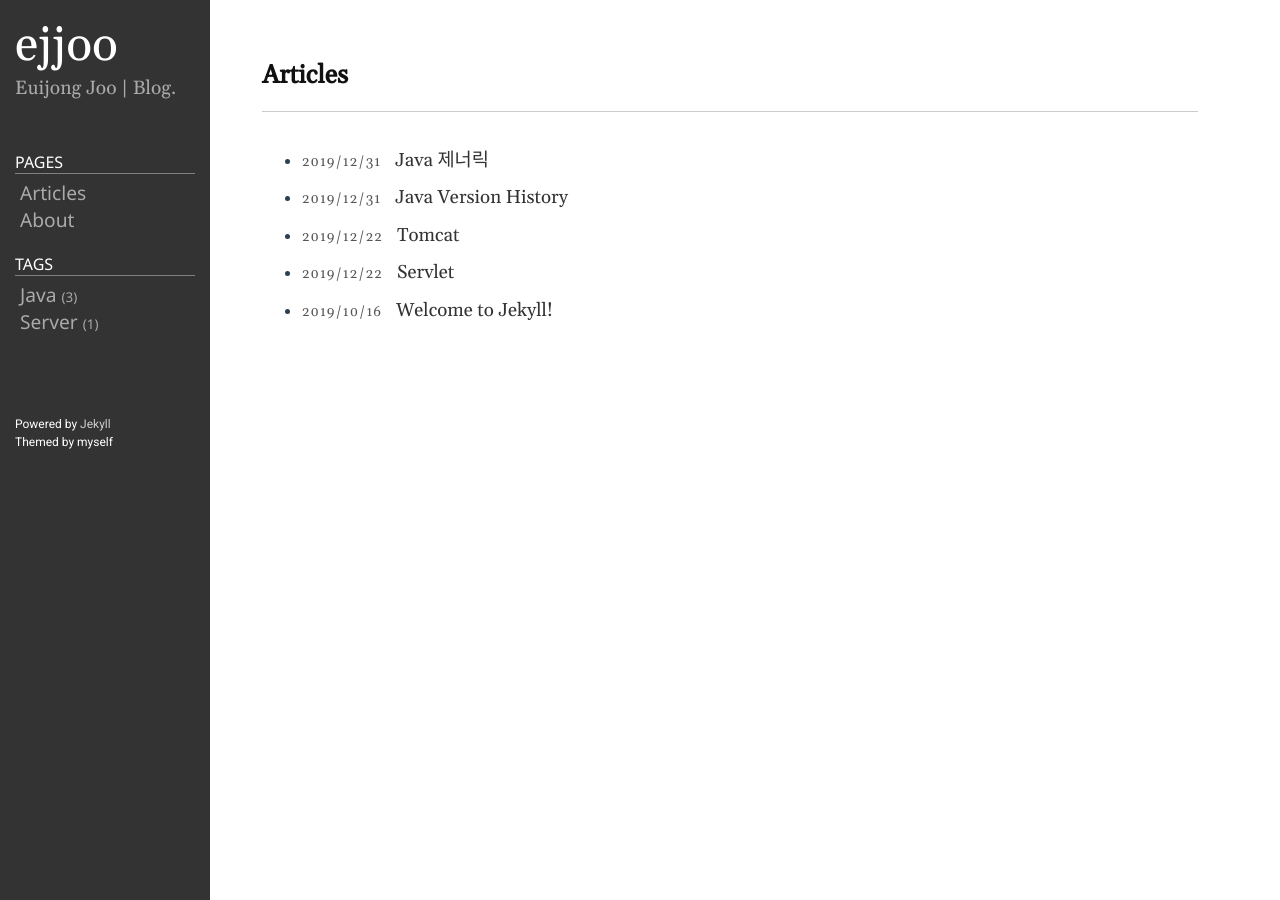
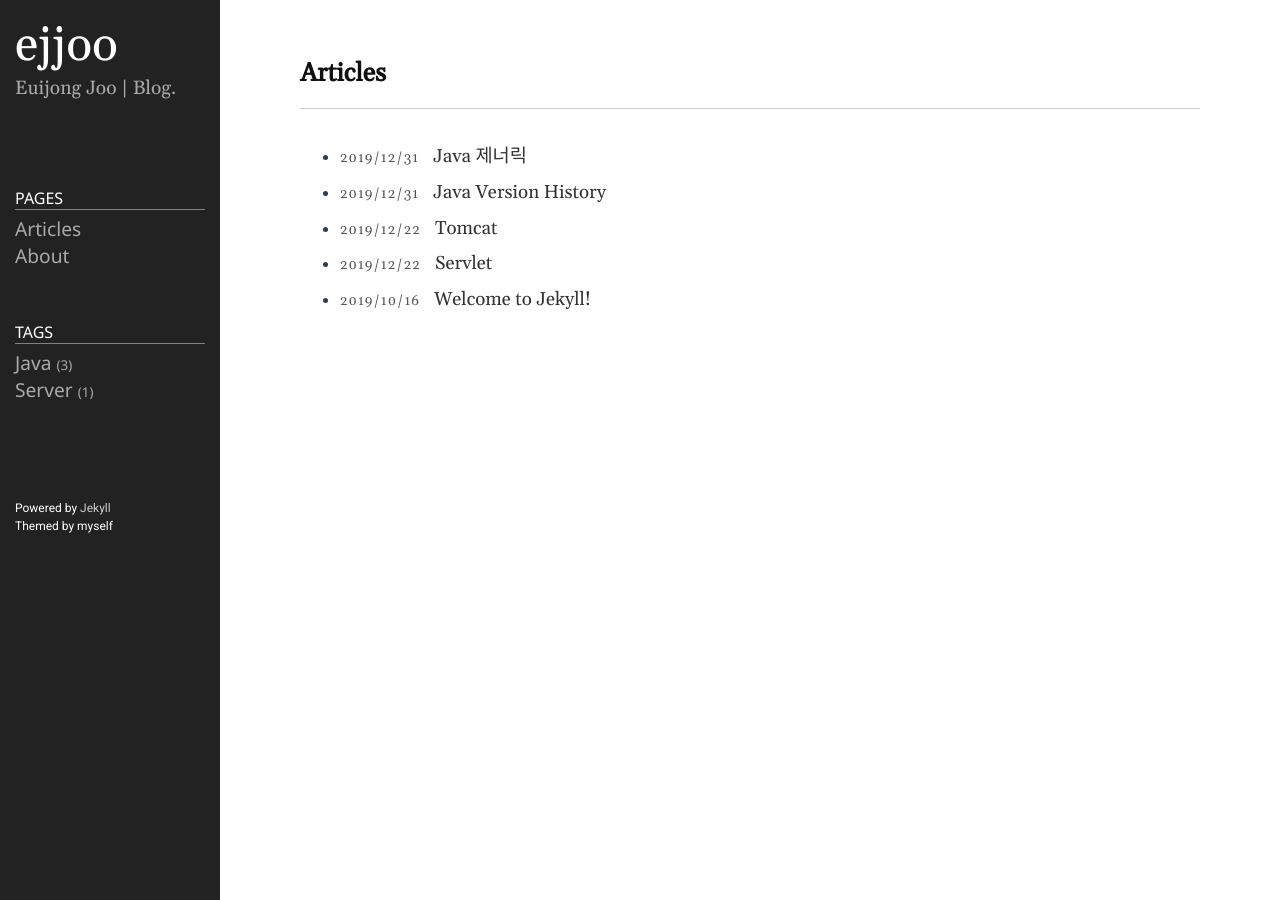
Before and after one commit to ejjoo/ejjoo.github.io, a Jekyll site: the page built from index.markdown, in a window 1280 px wide. Built offline with Jekyll 4.4.1, drawn with Linux system fonts in a browser that asks for light colours.

Commit message:
apply responsive for theme

```diff
--- a/_includes/default.html
+++ b/_includes/default.html
@@ -5,11 +5,13 @@
   <!-- <link href="/public/css/bootstrap.min.css" rel="stylesheet"> -->
   <link href="/public/css/style.css" rel="stylesheet">
   <body>
-	<div class="sidebar">
-		{% include sidebar.html %}
-	</div>
-	<div class="content">
-		{{ content }}
+  	<div class="container">
+		<div class="sidebar">
+			{% include sidebar.html %}
+		</div>
+		<div class="content">
+			{{ content }}
+		</div>
 	</div>
   </body>
 </html>
--- a/_includes/sidebar.html
+++ b/_includes/sidebar.html
@@ -1,4 +1,4 @@
-<div class="sidebar-header">
+<div class="sidebar-item sidebar-header">
 	<div class='sidebar-brand'>
 		<a href="/about/">{{ site.title }}</a>
 	</div>
@@ -11,7 +11,7 @@
 	{%- endif -%}
 </div>
 
-<nav class="sidebar-nav">
+<div class="sidebar-item sidebar-nav">
 	<ul class="nav">
       <li class="nav-title">Pages</li>
 	  <li>
@@ -30,9 +30,9 @@
 	    {% endif %}
 	  {% endfor %}
 	</ul>
-</nav>
+</div>
 
-<nav class="sidebar-nav">
+<div class="sidebar-item sidebar-nav">
   	<ul class="nav">
 			<li class="nav-title">Tags</li>
 	    {% for category in site.categories %}
@@ -45,9 +45,9 @@
 	    {% endfor %}
 	  </nav>
 	</ul>
-</nav>
+</div>
 
-<div class="sidebar-footer">
+<div class="sidebar-item sidebar-footer">
 	<p>Powered by <a href="https://github.com/jekyll/jekyll">Jekyll</a></p>
 	<p>Themed by myself</p>
 </div>
--- a/public/css/style.css
+++ b/public/css/style.css
@@ -33,12 +33,22 @@
   --font-family-serif: "Nanum Myeongjo";
 }
 
+* {
+	box-sizing: border-box;
+}
+
 article, aside, figcaption, figure, footer, header, hgroup, main, nav, section {
   display: block;
 }
 
+html {
+	height: 100%;
+}
+
 body {
+	height: 100%;
 	margin: 0;
+	padding: 0;
 	font-family: 'Gelasio', 'Nanum Myeongjo', serif;
 	color: #2c3e50;
 }
@@ -57,8 +67,8 @@ pre {
 	display: block;
 	overflow: auto;
 	margin-bottom: 15px;
+	padding-bottom: 10px;
 	padding: 5px;
-	padding-bottom: 10px;
 	line-height: 1.2;
 }
 
@@ -68,17 +78,32 @@ code {
 	margin: 0px;
 }
 
+.container {
+	min-height: 100%;
+	display: flex;
+	justify-content: space-between;
+	flex-flow: row nowrap;
+}
+
+.content {
+	/*margin-left: 180px;*/
+	flex: 1 1 auto;
+	padding: 0px 30px;
+}
+
 .sidebar {
-	position: fixed;
-	top: 0px;
-	left: 0;
-	height: 100%;
-	width: 180px;
+	/*position: fixed;*/
+	display: flex;
+	flex-flow: column nowrap;
+	flex: 0 0 220px;
 	padding: 15px;
 	z-index: 1;
-	background-color: #333;
-	overflow-x: hidden;
+	background-color: #222;
 	color: #fff;
+}
+
+.sidebar-item {
+	display: block;
 }
 
 .sidebar ul {
@@ -92,11 +117,6 @@ code {
 	color: #fff;
 }
 
-.content {
-	margin-left: 180px;
-	padding: 0px 30px;
-}
-
 .lead {
 	font-size: 120%;
 	color: #aaa;
@@ -104,14 +124,6 @@ code {
 
 .sidebar-header {
 	margin-bottom: 50px;
-}
-
-.nav > li > a {
-	padding: 2px 5px;
-}
-
-.nav > li > a:hover {
-	background-color: #333;
 }
 
 .sidebar-nav {
@@ -197,17 +209,11 @@ article .share .gplus:hover {
 	text-shadow: 1px 1px 1px rgba(150, 150, 150, 1);
 }
 
-@media only screen and (min-width: 768px) {
-    .page-header{
-        margin-right: 70px;
-    }
-}
-
 article {
 	padding: 0 5% 0;
 	font-size: 17px;
 	margin-bottom: 100px;
-	line-height: 2;
+	line-height: 1.9;
 }
 
 article.home div a, article.home pre a { color: #2c3e50; }
@@ -293,3 +299,43 @@ footer {
 .sidebar-footer a {
 	color: #ccc;
 }
+
+
+@media (max-width: 576px) {
+	article {
+		font-size: 0.9em;
+		line-height: 1.5;
+	}
+
+	.content {
+		padding: 0px;
+	}
+	.container {
+	    flex-direction: column;
+	}
+
+	.sidebar {
+		font-size: 0.8em;
+		flex: 0 0 auto;
+		flex-flow: row nowrap;
+		height: auto;
+	}
+
+	.sidebar-nav {
+		margin: 0px;
+	}
+
+	.sidebar-item {
+		flex: 1 1 auto;
+	}
+
+	.sidebar-header {
+		margin-bottom: 0px;
+	}
+
+	.sidebar-footer {
+		flex: 0 0 0px;
+		visibility: hidden;
+		display: none;
+	}
+}
```
